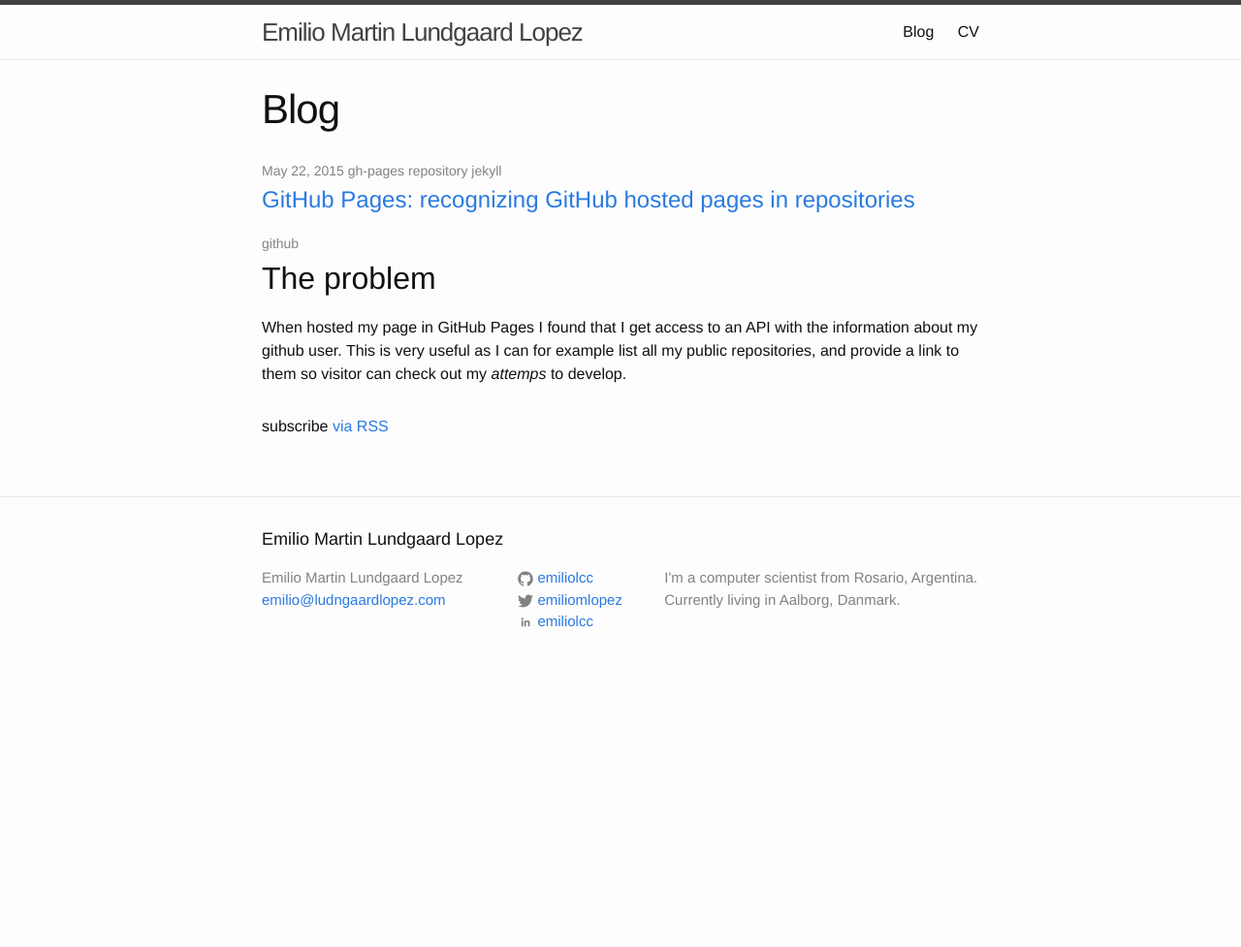
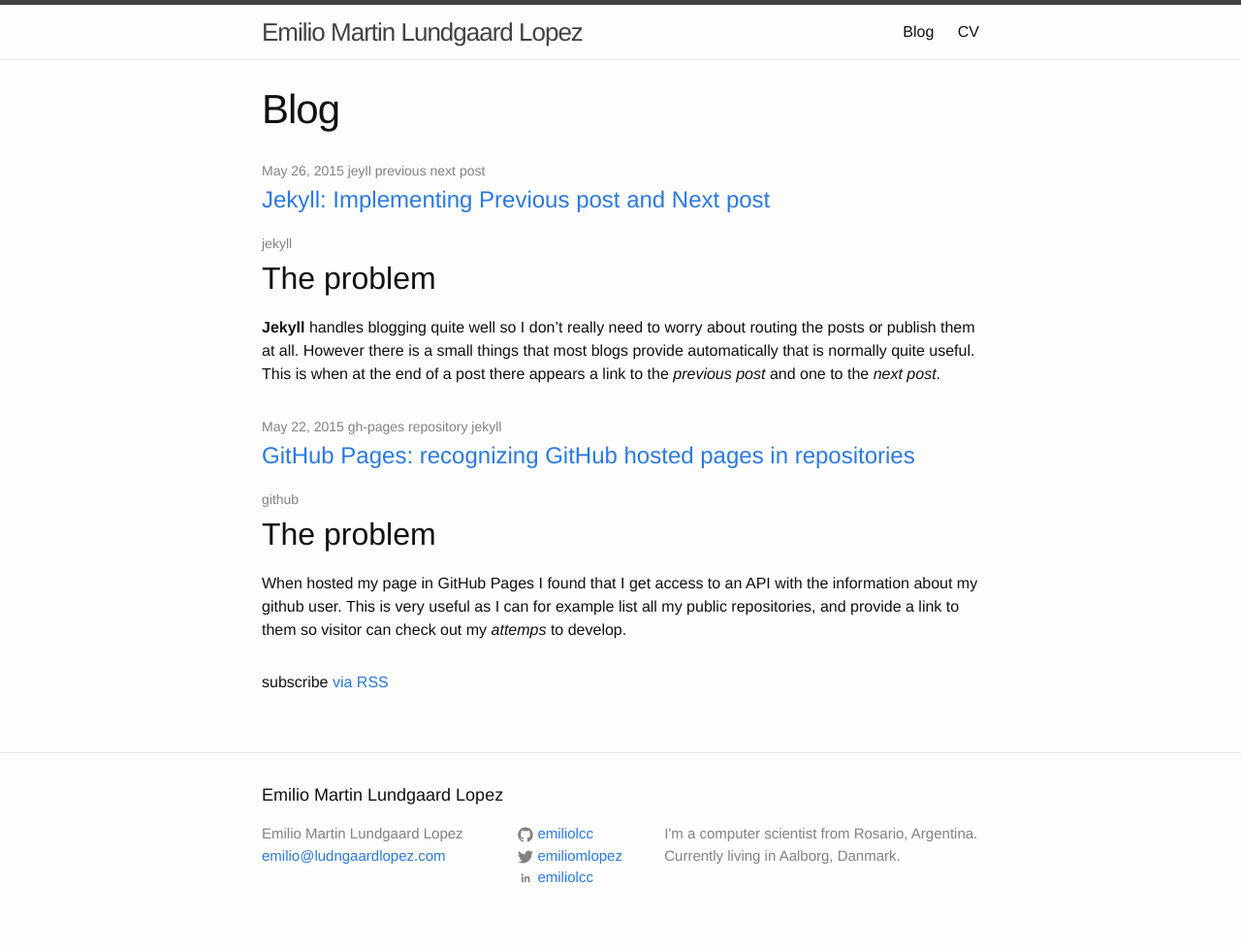
Before and after one commit to emilioidk/emilioidk.github.io, a Jekyll site: the page built from blog.md, in a window 1280 px wide. Shown: the whole page at 97% size. Built offline with Jekyll 4.4.1, drawn with Linux system fonts in a browser that asks for light colours; before the commit the page ends 900 px from its top, so only the background shows below that.

Commit message:
Adding separation between post categories and excerpt; Adding previous and next post link to post layout;Adding post 2015-05-26 Implementing Previous post and Next Post"

```diff
--- /dev/null
+++ b/_posts/2015-05-26-implementing-next-and-previous.md
@@ -0,0 +1,31 @@
+---
+layout: post
+title:  "Jekyll: Implementing Previous post and Next post"
+date:   2015-05-26 11:53:00
+categories: jekyll
+tags: jeyll previous next post
+---
+## The problem
+
+**Jekyll** handles blogging quite well so I don't really need to worry about routing the posts or publish them at all. However there is a small things that most blogs provide automatically that is normally quite useful. This is when at the end of a post there appears a link to the _previous post_ and one to the _next post_. <!--more-->
+
+## The solution
+
+Fortunately, **Jekyll** does provide a way of know if there are such things as previous and next post, as well as provides access to its url. The following code was added to the _post_ layout:
+
+{% highlight html %}
+{% raw %}
+<div class="post">
+  <div id="previousPost" style="float:left;width:50%;">
+    {%if page.previous %}
+      <a href="{{ site.url }}{{ site.baseurl }}{{ page.previous.url }}">Prev: {{ page.previous.title }}</a>
+    {% endif %}
+  </div>
+  <div id="nextPost" style="float:right;width:50%;">
+    {%if page.next %}
+      <a href="{{ site.url }}{{ site.baseurl }}{{ page.next.url }}">Next: {{ page.next.title }}</a>
+    {% endif %}
+  </div>
+</div>
+{% endraw %}
+{% endhiglight %}
--- a/blog.md
+++ b/blog.md
@@ -21,7 +21,7 @@
         {% for category in post.categories %}
           {{ category }}
         {% endfor %}
-      </span>
+      </span><br/>
       {{ post.excerpt }}
     </li>
   {% endfor %}
```
Also changed, not shown: _layouts/post.html (+13 -0 lines).
